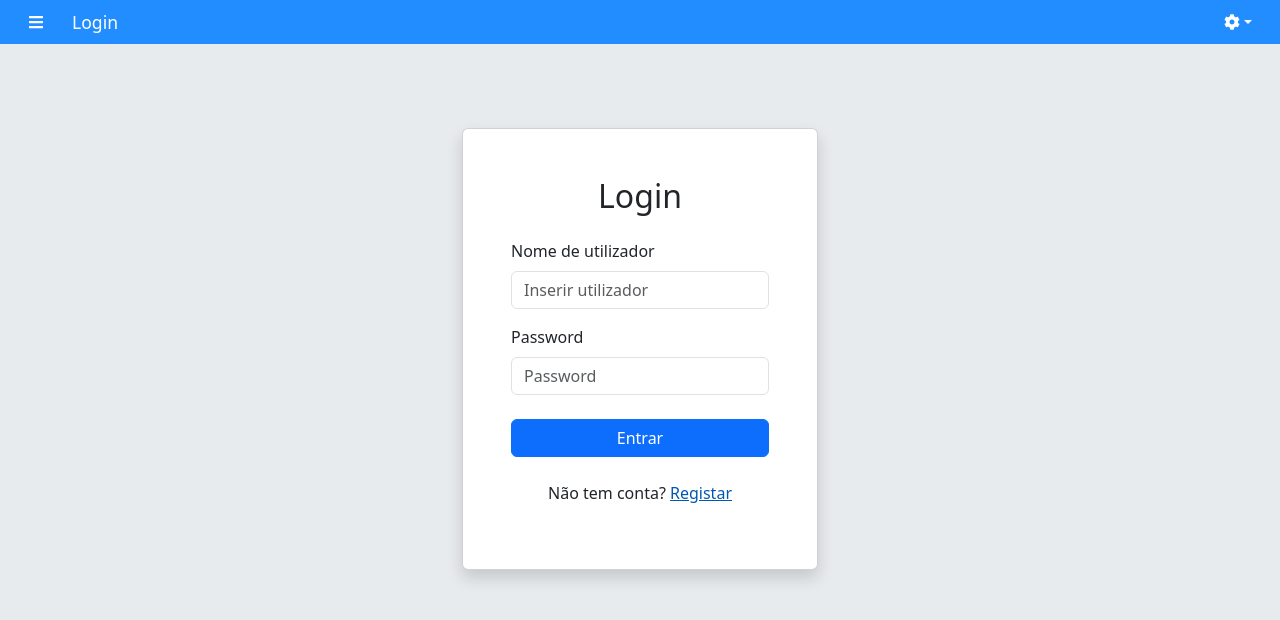
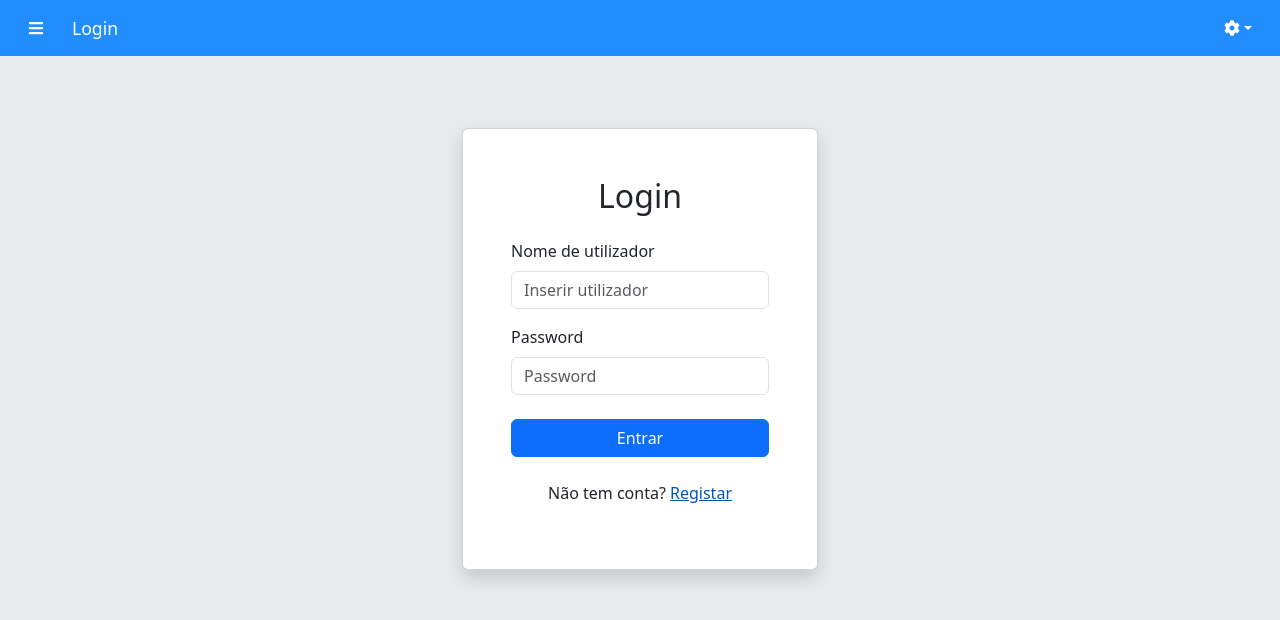
Before and after one commit to Danielsa248/projeto-pce-2025, a React (Vite) app in the folder frontend/: page /login in a window 1280 px wide. Shown: the top 620 px of the page. Built offline with nearby package versions, Linux system fonts and the light colour scheme.

Commit message:
topbar fix

```diff
--- a/frontend/src/components/layout/Topbar.css
+++ b/frontend/src/components/layout/Topbar.css
@@ -5,6 +5,7 @@
     display: flex;
     align-items: center;
     z-index: 900; /* inferior à sidebar */
+    height: 56px;
 }
 
 /* Botão hamburger */
```
